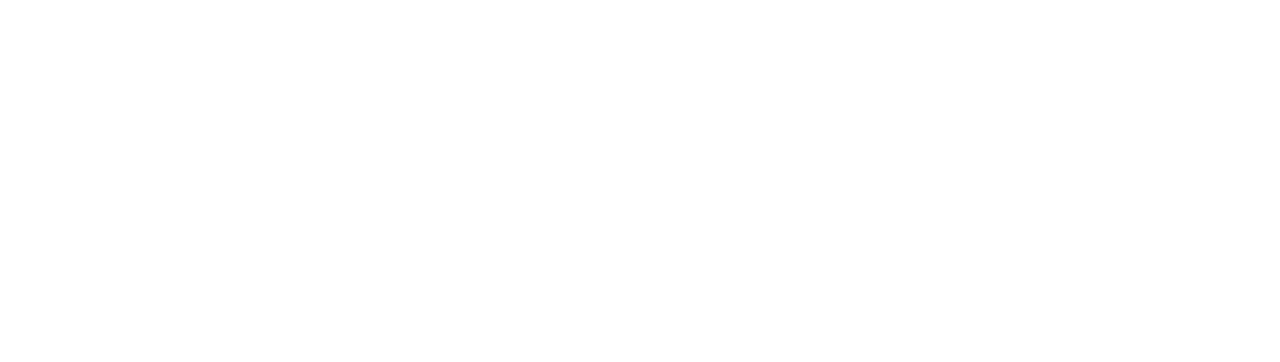
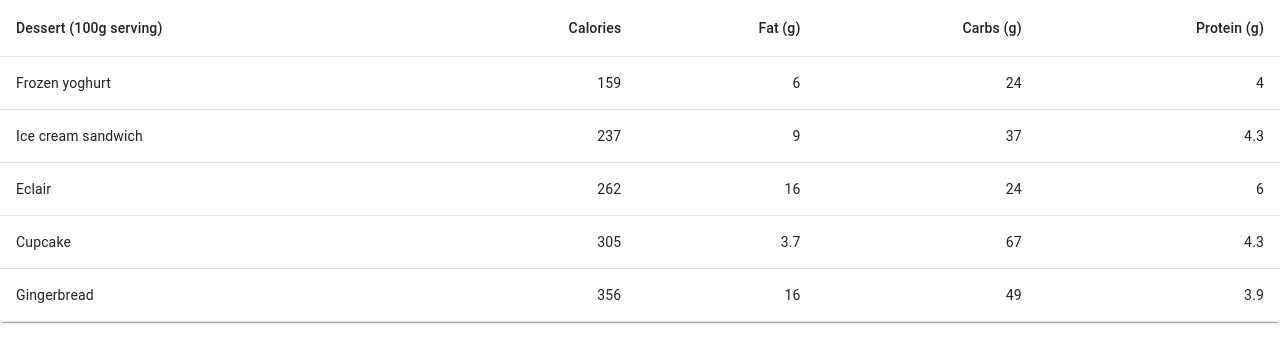
Before and after one commit to anubhavb11/Npr-WebApp, a React (Create React App) app: page /viewSummary in a window 1280 px wide. Shown: the top 362 px of the page. Built offline with nearby package versions, Linux system fonts and the light colour scheme.

Commit message:
sidebar update

```diff
--- a/src/App.js
+++ b/src/App.js
@@ -5,6 +5,7 @@
 import LogIn from './components/Login'
 import Sidebar from './components/sidebar'
 import Dashboard from './components/dashbord'
+import  ViewSummary from './components/ViewSummary'
 // import './custom.scss'
 import ViewInventory from './components/ViewInventory'
 export default class App extends React.Component {
@@ -17,6 +18,9 @@
           <Route path='/' exact component={Dashboard} />
           <Route path='/login'   component={LogIn} />
           <Route path='/viewInventory' component={ViewInventory} />
+          <Route path='/viewSummary' component={ViewSummary} />
+
+
        </div>
 
       </Router>
--- a/src/components/Login.jsx
+++ b/src/components/Login.jsx
@@ -26,14 +26,13 @@
     setUser(response.data);
     setCookieFunction(response.data);
     if(response!=null){
-     props.history.push('/')
+      props.history.push('/')
     }
 
   }
   const setCookieFunction = (value) => {
 
     localStorage.setItem('token',  JSON.stringify(value));
-    console.log("DOME")
   }
 
 
--- /dev/null
+++ b/src/components/ViewSummary.jsx
@@ -0,0 +1,60 @@
+import React from 'react';
+import { makeStyles } from '@material-ui/core/styles';
+import Table from '@material-ui/core/Table';
+import TableBody from '@material-ui/core/TableBody';
+import TableCell from '@material-ui/core/TableCell';
+import TableContainer from '@material-ui/core/TableContainer';
+import TableHead from '@material-ui/core/TableHead';
+import TableRow from '@material-ui/core/TableRow';
+import Paper from '@material-ui/core/Paper';
+
+const useStyles = makeStyles({
+  table: {
+    minWidth: 650,
+  },
+});
+
+function createData(name, calories, fat, carbs, protein) {
+  return { name, calories, fat, carbs, protein };
+}
+
+const rows = [
+  createData('Frozen yoghurt', 159, 6.0, 24, 4.0),
+  createData('Ice cream sandwich', 237, 9.0, 37, 4.3),
+  createData('Eclair', 262, 16.0, 24, 6.0),
+  createData('Cupcake', 305, 3.7, 67, 4.3),
+  createData('Gingerbread', 356, 16.0, 49, 3.9),
+];
+
+export default function ViewSummary() {
+  const classes = useStyles();
+
+  return (
+    <TableContainer component={Paper}>
+      <Table className={classes.table} aria-label="simple table">
+        <TableHead>
+          <TableRow>
+            <TableCell>Dessert (100g serving)</TableCell>
+            <TableCell align="right">Calories</TableCell>
+            <TableCell align="right">Fat&nbsp;(g)</TableCell>
+            <TableCell align="right">Carbs&nbsp;(g)</TableCell>
+            <TableCell align="right">Protein&nbsp;(g)</TableCell>
+          </TableRow>
+        </TableHead>
+        <TableBody>
+          {rows.map((row) => (
+            <TableRow key={row.name}>
+              <TableCell component="th" scope="row">
+                {row.name}
+              </TableCell>
+              <TableCell align="right">{row.calories}</TableCell>
+              <TableCell align="right">{row.fat}</TableCell>
+              <TableCell align="right">{row.carbs}</TableCell>
+              <TableCell align="right">{row.protein}</TableCell>
+            </TableRow>
+          ))}
+        </TableBody>
+      </Table>
+    </TableContainer>
+  );
+}
--- a/src/components/sidebar.jsx
+++ b/src/components/sidebar.jsx
@@ -8,6 +8,7 @@
 
   // VERIFICATION
   const data = window.localStorage.getItem('token');
+  // console.log(props)
   // const data1 = data.json();
 
   if(data == null){
@@ -32,11 +33,30 @@
   </SidebarHeader>
   <Menu className="pro-sidebar-menu" iconShape="square" popperArrow='true'>
     <SubMenu className="pro-sidebar-sub-menu" title="Inventory" >
-      <Link to='/viewInventory'>
-      <MenuItem>View Inventory</MenuItem>
-      </Link>
+      <div className="m1">
 
-      <MenuItem>View Summary</MenuItem>
+
+        <MenuItem>
+        <Link to='/viewInventory'/>
+        View Inventory
+
+        </MenuItem>
+
+      </div>
+
+      <div className="m2">
+
+        <MenuItem>
+        <Link to='/viewSummary'/>
+        View Summary
+
+        </MenuItem>
+
+
+      </div>
+
+
+
     </SubMenu>
     <SubMenu className="pro-sidebar-sub-menu" title="Components" >
       <MenuItem>Component 1</MenuItem>
```
